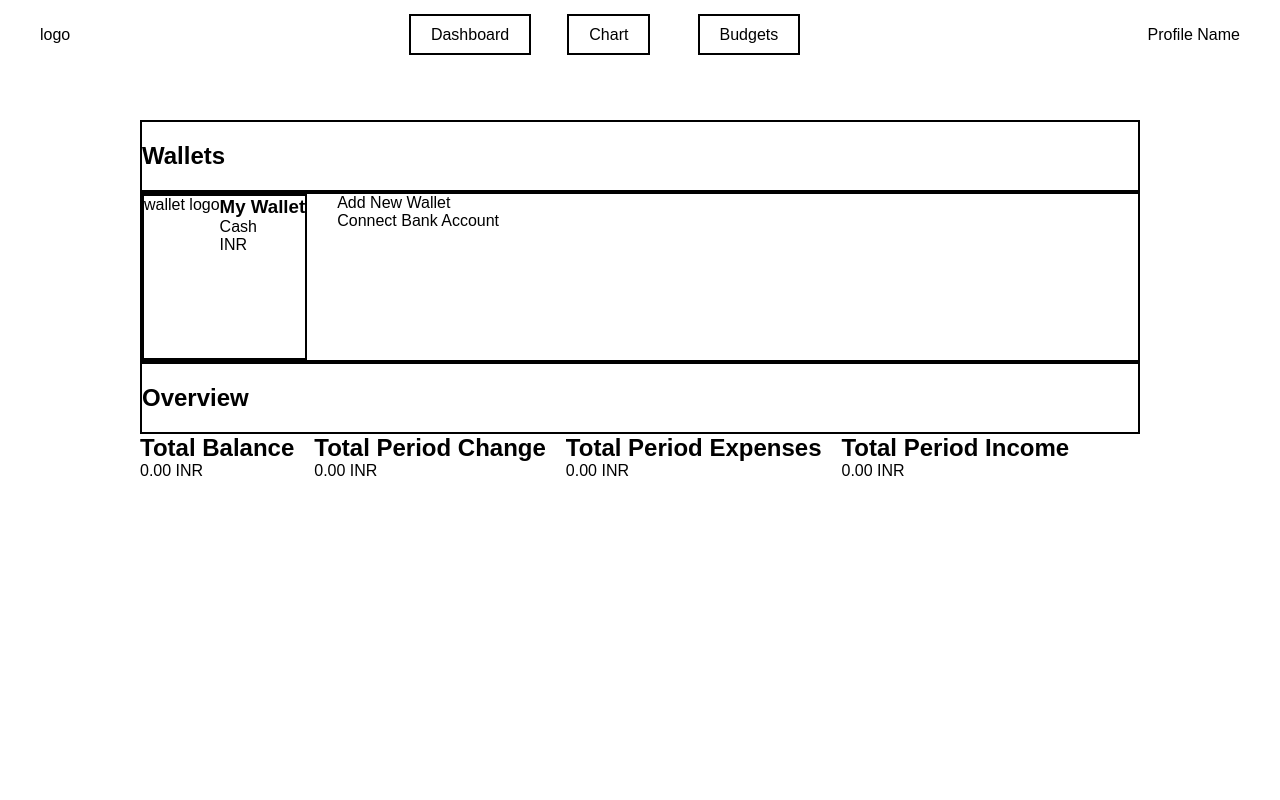
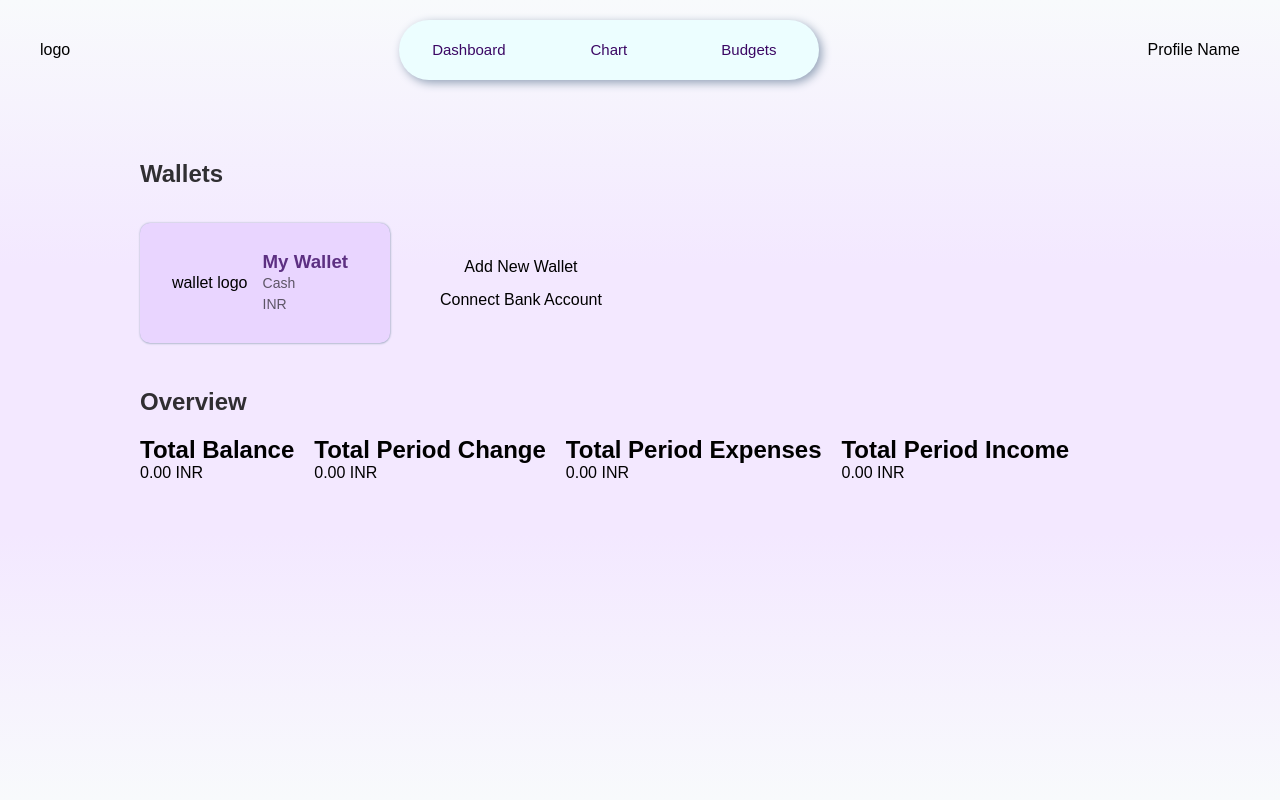
Before and after one commit to Karthik-9912/Expense-Tracker, a Django app: template app/templates/index.html in a window 1280 px wide. Run offline with Django 5.2, Linux system fonts and the light colour scheme; the template is opened without the code that fills it, so the values that code supplies are empty; parts of the project's set-up code (start-up, migrations or seed data) failed here and were passed over.

Commit message:
Dashboard Page Design

```diff
--- a/app/static/app/css/index.css
+++ b/app/static/app/css/index.css
@@ -1,20 +1,36 @@
 @import url('https://fonts.googleapis.com/css2?family=Open+Sans:ital,wght@0,300..800;1,300..800&display=swap');
+:root{
+    --background-color: #e9d5ff;
+    --color: #3b0764;
+    --box-shadow: #94a3b8;
+}
 *{
     margin: 0;
     padding: 0;
     box-sizing: border-box;
     font-family: "Opne Sans",sans-serif;
 }
+body{
+    height: 100vh;
+    background-image: linear-gradient(to bottom,#f8fafc,#f3e8ff,#f3e8ff,#f8fafc);
+}
 nav{
-    height: 70px;
+    height: 100px;
     display: flex;
     justify-content: space-between;
     align-items: center;
     padding: 0 40px;
+
 }
 nav ul{
     display: flex;
+    justify-content: center;
     align-items: center;
+    width: 420px;
+    height: 60px;
+    border-radius: 30px;
+    background-color: #ecfeff;
+    box-shadow: 3px 3px 10px var(--box-shadow);
     li{
         list-style: none;
         margin: 0 10px;
@@ -22,17 +38,42 @@
         height: 40px;
         align-content: center;
         text-align: center;
+         border-radius: 30px;
         a{
-            padding: 10px 20px;
-            border: 2px solid;
             text-decoration: none;
-            color: black;
+            color: var(--color);
+            border-radius: 30px;
+            font-size: 15px;
         }
     }
 }
 
+nav ul li:first-child>a{
+    padding: 10px 18px;
+}
+nav ul li:nth-child(2)>a{
+    padding: 10px 38px;
+}
+nav ul li:nth-child(3)>a{
+    padding: 10px 28px;
+}
+
+nav ul li a:hover{
+    background-color:#e9d5ff;
+}
+
 nav ul li:hover{
     cursor: pointer;
+}
+
+nav #profile{
+    display: flex;
+    justify-content: center;
+    align-items: center;
+    gap: 10px;
+}
+nav #profile>img{
+    border-radius: 50%;
 }
 
 main{
@@ -42,28 +83,112 @@
 }
 
 .wallet{
-    border: 2px solid;
-    padding: 20px 0;
+    padding: 10px 0;
+    h2{
+        opacity: 0.8;
+    }
 }
 .wallet-sec{
-    border: 2px solid;
     display: flex;
-    gap: 30px;
+    justify-content: start;
+    align-items: center;
+    gap: 50px;
     height: 170px;
+
 }
 .wallet-info{
     display: flex;
-    border: 2px solid;
+    justify-content: center;
+    align-items: flex-start;
+    gap: 15px;
+    width: 250px;
+    padding: 15px;
+    background-color: var(--background-color);
     cursor: pointer;
+    border-radius: 10px;
+    box-shadow: 0.2px 0.2px 2px 0.2px var(--box-shadow);
+}
+.wallet-info:hover{
+    transition: all 0.2s ease-in;
+    box-shadow: 2px 2px 8px var(--box-shadow);
+}
+.wallet-logo>.material-symbols-outlined{
+    font-size: 32px;
+    color: brown;
+}
+.my-wallet{
+    padding-right: 10px;
+    h3{
+        opacity: 0.8;
+        color: var(--color);
+    }
+    p{
+        font-size: 14px;
+        line-height: 1.5;
+        opacity: 0.6;
+    }
+}
+.wallet-logo,.my-wallet{
+    height: 90px;
+    align-content: center;
+}
+.new-wallet{
+    display: flex;
+    align-items: center;
+    justify-content: center;
+    flex-direction: column;
+    gap: 15px;
+}
+.add-new,.connect-new{
+    cursor: pointer;
+    border-radius: 10px;
+    box-shadow: 0.2px 0.2px 2px 0.2px var(--box-shadow);
+    background-color: var(--background-color);
+    width: 350px;
+    height: 52px;
+    text-align: center;
+    align-content: center;
+    font-weight: 550;
+    opacity: 0.8;
+    color: var(--color);
+}
+.add-new:hover,.connect-new:hover{
+    transition: all 0.2s ease-in;
+    box-shadow: 2px 2px 8px var(--box-shadow);
 }
 
 .overview{
-    border: 2px solid;
     padding: 20px 0;
+    h2{
+        opacity: 0.8;
+    }
 }
 .overview-info{
     display: flex;
     gap: 20px;
+}
+.overview-info .items{
+    height: 100px;
+    width: 230px;
+    display: flex;
+    flex-direction: column;
+    justify-content: flex-start;
+    align-items: flex-start;
+    gap: 10px;
+    padding: 15px;
+    background-color: var(--background-color);
+    border-radius: 10px;
+    box-shadow: 0.2px 0.2px 2px 0.2px var(--box-shadow);
+    overflow: hidden;
+
+    h4{
+        font-size: 18px;
+        color: var(--color);
+        opacity: 0.8;
+    }
+    p{
+        padding-left: 2px;
+    }
 }
 
 .transaction-sec{
```
